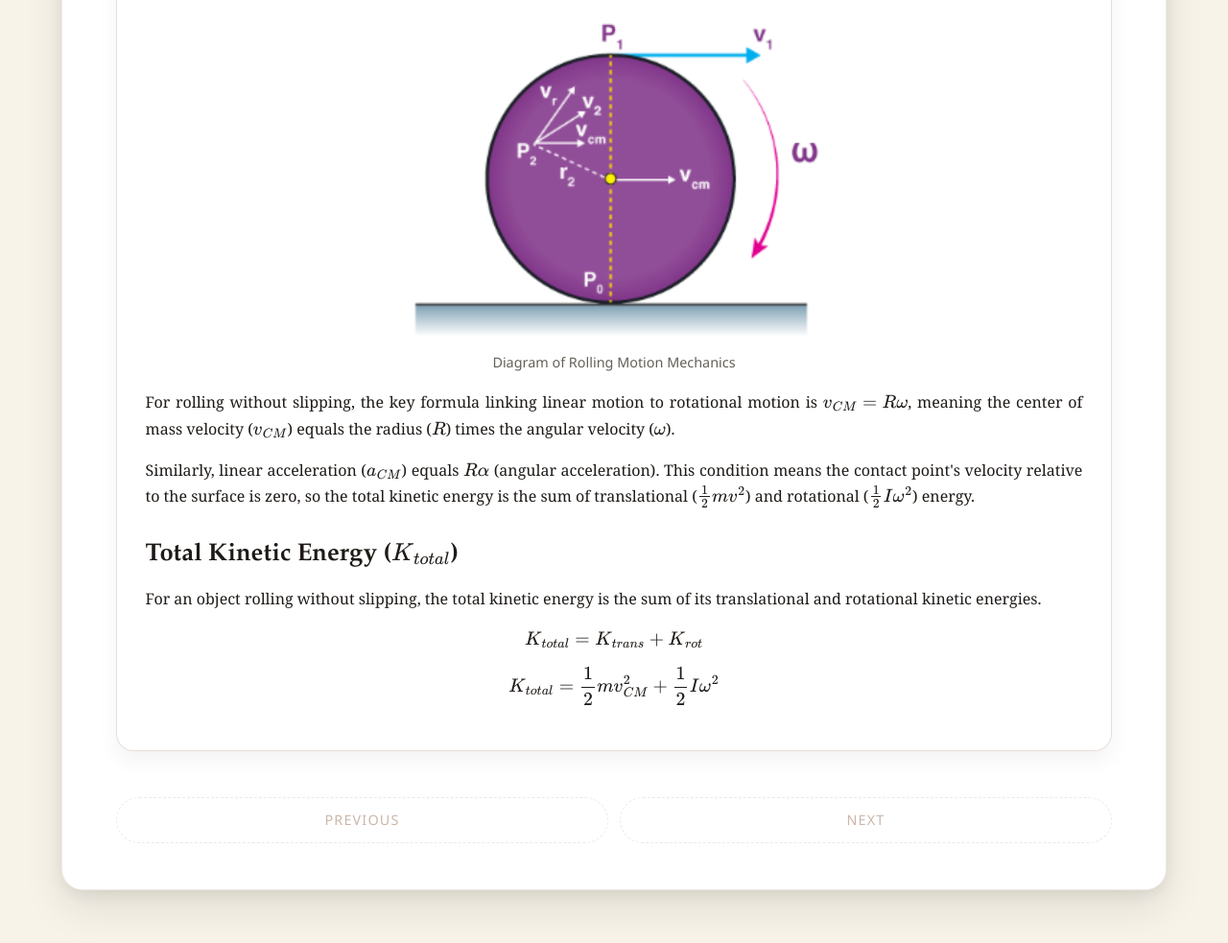
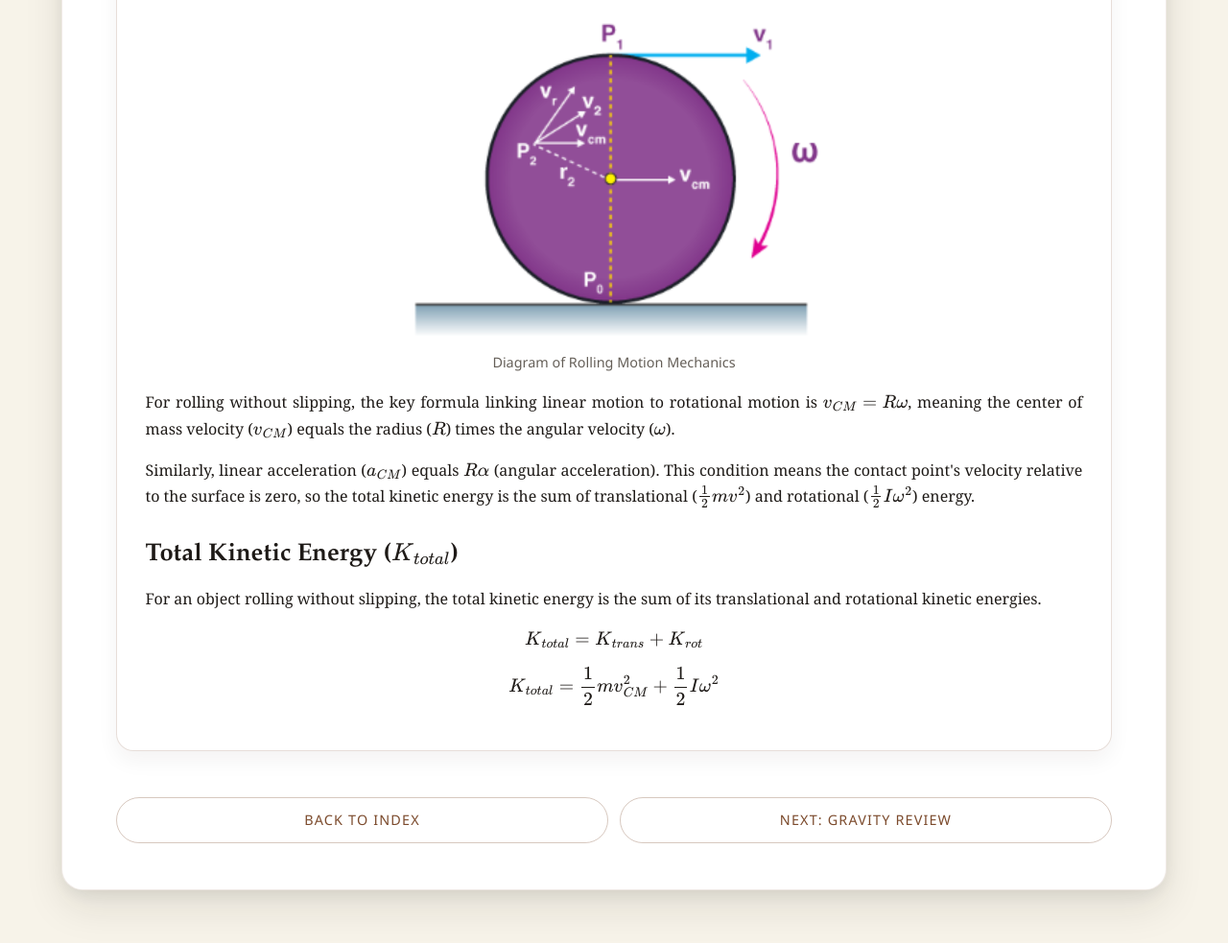
Before and after one commit to jashuazhu/AP-physicsC-Eric, a plain HTML site: page rotation.html in a window 1280 px wide. Shown: the part 4385-5368 px from the top of the page at 96% size. Drawn offline with nearby package versions, Linux system fonts and the light colour scheme.

Commit message:
Add files via upload

```diff
--- a/rotation.html
+++ b/rotation.html
@@ -219,8 +219,8 @@
         </section>
 
         <nav class="chapter-nav bottom">
-            <span class="disabled">Previous</span>
-            <span class="disabled">Next</span>
+            <a href="index.html">Back to Index</a>
+            <a href="gravity.html">Next: Gravity Review</a>
         </nav>
     </main>
 </body>
```
